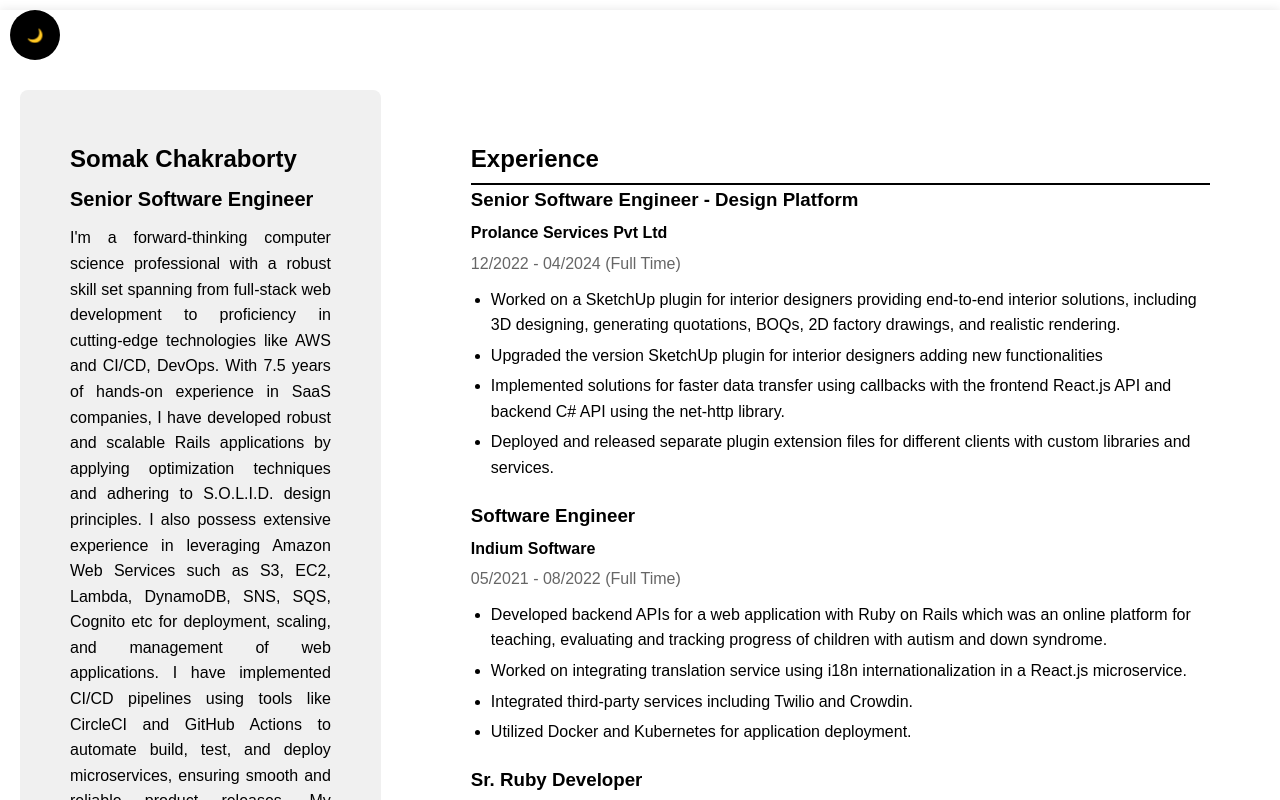
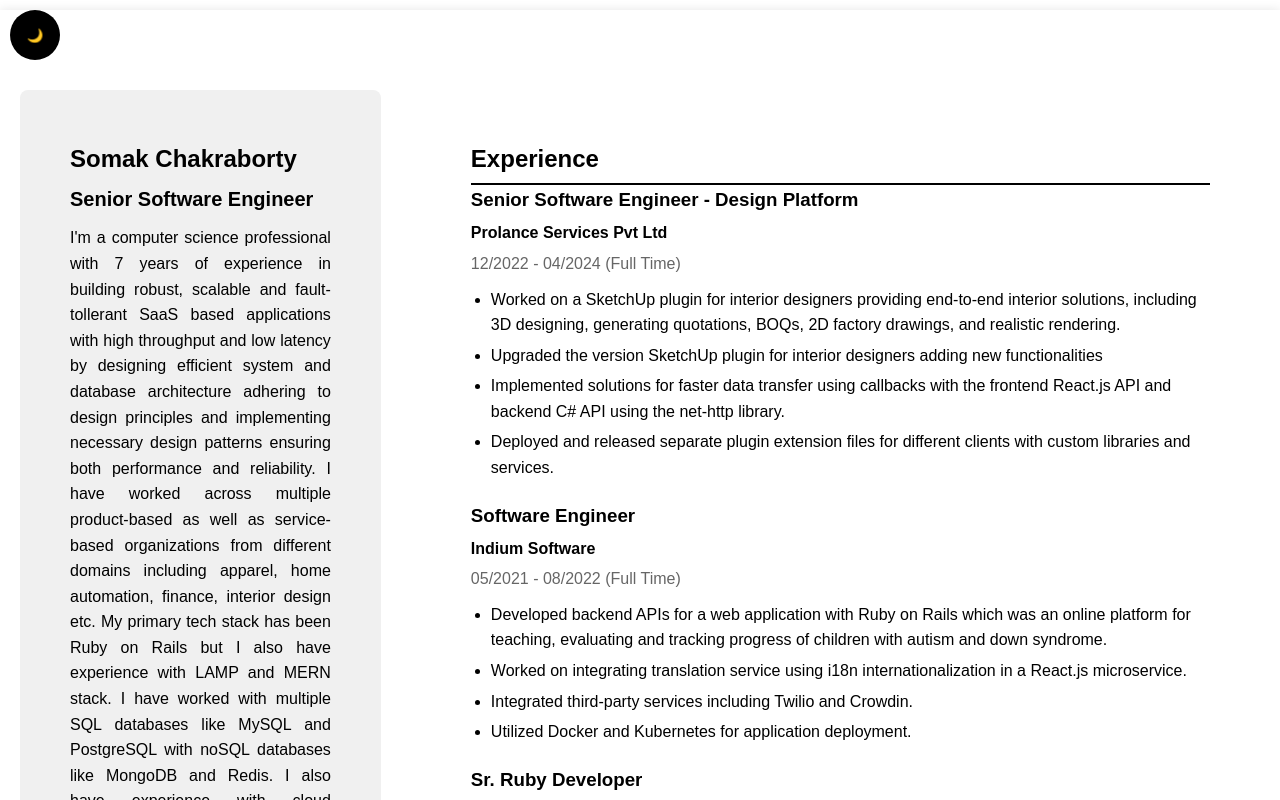
Before and after one commit to smakthe/resume-website, a React (Create React App) app: page / in a window 1280 px wide. Shown: the top 800 px of the page. Built offline with nearby package versions, Linux system fonts and the light colour scheme.

Commit message:
Updated profile description

```diff
--- a/src/components/Profile.js
+++ b/src/components/Profile.js
@@ -37,11 +37,7 @@ const Profile = () => (
       <Title><h4>Senior Software Engineer</h4></Title>
       <Description>
         <p>
-          I'm a forward-thinking computer science professional with a robust skill set spanning from full-stack web development to proficiency in cutting-edge technologies like AWS and CI/CD, DevOps.
-          With 7.5 years of hands-on experience in SaaS companies, I have developed robust and scalable Rails applications by applying optimization techniques and adhering to S.O.L.I.D. design principles.
-          I also possess extensive experience in leveraging Amazon Web Services such as S3, EC2, Lambda, DynamoDB, SNS, SQS, Cognito etc for deployment, scaling, and management of web applications.
-          I have implemented CI/CD pipelines using tools like CircleCI and GitHub Actions to automate build, test, and deploy microservices, ensuring smooth and reliable product releases.
-          My DevOps experience includes working with Docker and Kubernetes for containerization and orchestration, enhancing application scalability and reliability.
+          I'm a computer science professional with 7 years of experience in building robust, scalable and fault-tollerant SaaS based applications with high throughput and low latency by designing efficient system and database architecture adhering to design principles and implementing necessary design patterns ensuring both performance and reliability. I have worked across multiple product-based as well as service-based organizations from different domains including apparel, home automation, finance, interior design etc. My primary tech stack has been Ruby on Rails but I also have experience with LAMP and MERN stack. I have worked with multiple SQL databases like MySQL and PostgreSQL with noSQL databases like MongoDB and Redis. I also have experience with cloud infrustucture like AWS S3, EC2, Lambda, DynamoDB etc. My CI/CD and devops skills include shell scripts, Github actions, nginx, Docker, Kubernetes, Airflow and Ansible.
         </p>
       </Description>
     </ProfileDetails>
```
